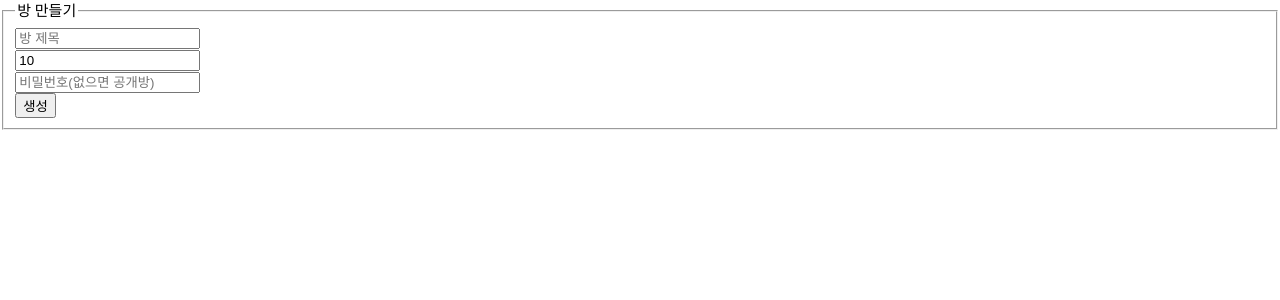
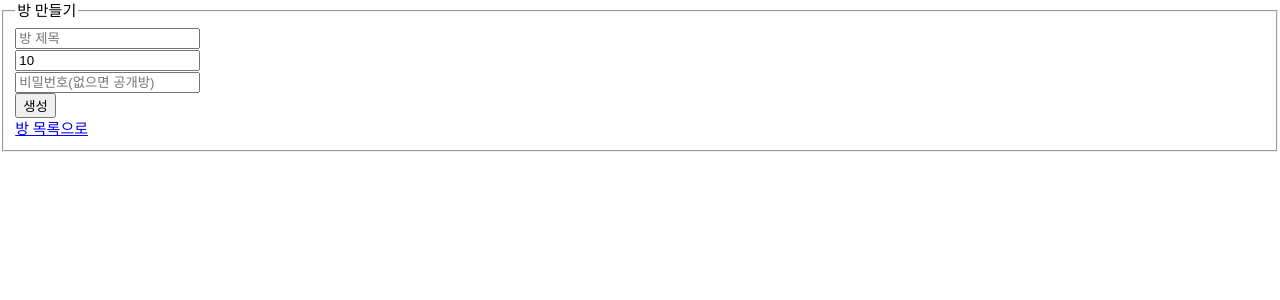
Before and after one commit to 42-TRANSENDENCE/hyoslee_chat, a React (Create React App) app in the folder fe/: page /v2_rooms/create_room in a window 1280 px wide. Shown: the top 300 px of the page. Built offline with nearby package versions, Linux system fonts and the light colour scheme; no server answers.

Commit message:
retry 1 to 0

```diff
--- a/fe/src/v2_create_room/index.tsx
+++ b/fe/src/v2_create_room/index.tsx
@@ -1,6 +1,6 @@
 import React, { useState } from "react";
 import { useMutation, useQueryClient } from "react-query";
-import { useNavigate } from "react-router-dom";
+import { Link, useNavigate } from "react-router-dom";
 
 async function postRoom(
   title: string,
@@ -95,6 +95,7 @@ export default function CreateRoom() {
         </div>
         <button type="submit">생성</button>
       </form>
+      <Link to="/v2_rooms">방 목록으로</Link>
     </fieldset>
   );
 }
```
